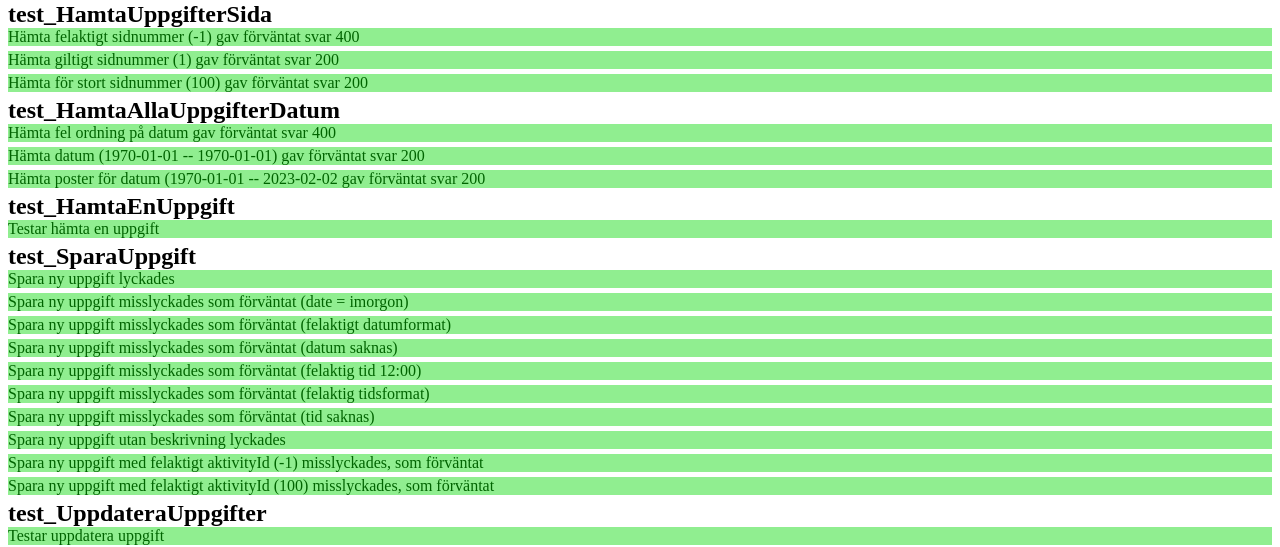
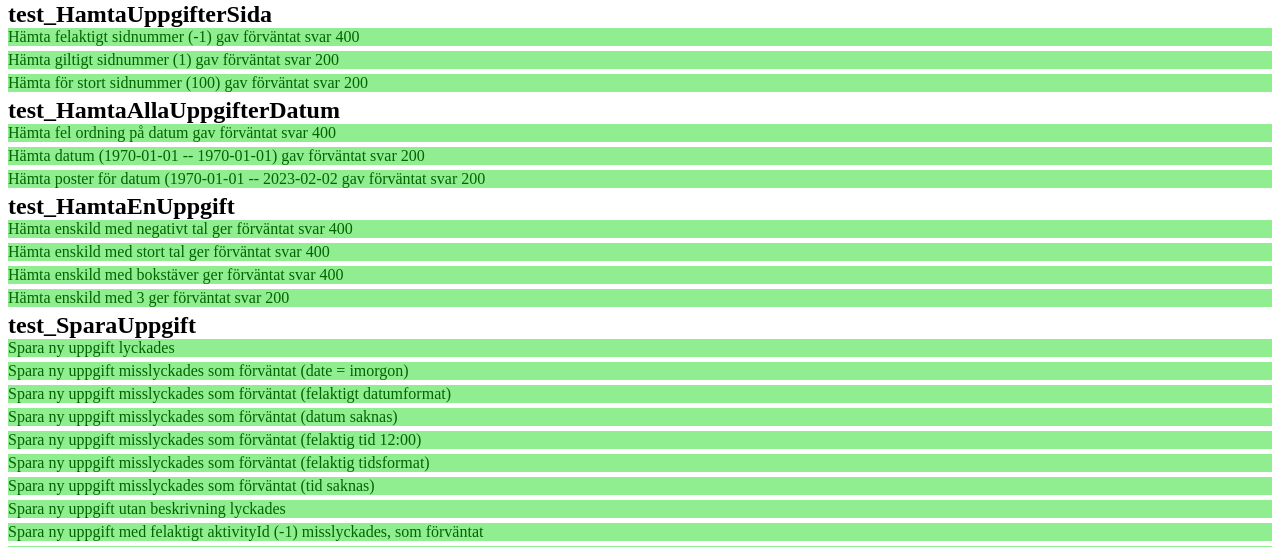
Before and after one commit to kjell-hansen/tidsredovisning_api, a PHP site: page /test/index.php in a window 1280 px wide. Shown: the part 643-1190 px from the top of the page. Run offline with PHP 8.4, Linux system fonts and the light colour scheme; data comes from the database, SQL or seed files in the repository.

Commit message:
Hämta enskild uppgift och alla tester funkar

```diff
--- a/src/tasks.php
+++ b/src/tasks.php
@@ -156,7 +156,42 @@ function hamtaDatum(DateTimeInterface $from, DateTimeInterface $tom): Response {
  * @return Response
  */
 function hamtaEnskildUppgift(int $id): Response {
-    return new Response("Hämta task $id", 200);
+    // Kontrollera indata
+    $kollatID = filter_var($id, FILTER_VALIDATE_INT);
+    if (!$kollatID || $kollatID < 1) {
+        $out = new stdClass();
+        $out->error = ["Felaktig indata", "$id är inget giltigt heltal"];
+        return new Response($out, 400);
+    }
+
+    // Koppla mot databas
+    $db= connectDb();
+
+    // Förbered och exekvera SQL
+    $stmt=$db->prepare("SELECT t.id, activityId, date, time, description, activity "
+            . " FROM tasks t "
+            . " INNER JOIN activities a ON activityId=a.id "
+            . " WHERE t.id=:id ");
+
+    $stmt->execute(["id"=>$kollatID]);
+
+    // Returnera svaret
+    if($row=$stmt->fetch()) {
+        $out=new stdClass();
+        $out->id=$row["id"];
+        $out->activityId=$row["activityId"];
+        $out->date=$row["date"];
+        $out->time=$row["time"];
+        $out->description=$row["description"];
+        $out->activity=$row["activity"];
+
+        return new Response($out);
+    } else {
+        $out=new stdClass();
+        $out->error=["Fel vid hämtning", "Inga poster returnerades"];
+        return new Response($out, 400);
+    }
+
 }
 
 /**
--- a/test/testTasks.php
+++ b/test/testTasks.php
@@ -174,7 +174,43 @@ function test_HamtaAllaUppgifterDatum(): string {
  */
 function test_HamtaEnUppgift(): string {
     $retur = "<h2>test_HamtaEnUppgift</h2>";
-    $retur .= "<p class='ok'>Testar hämta en uppgift</p>";
+    try {
+        // Testa negativt tal
+        $svar = hamtaEnskildUppgift(-1);
+        if ($svar->getStatus() === 400) {
+            $retur .= "<p class='ok'>Hämta enskild med negativt tal ger förväntat svar 400</p>";
+        } else {
+            $retur .= "<p class='error'>Hämta enskild med negativt tal ger {$svar->getStatus()} "
+                    . "inte förväntat svar 400</p>";
+        }
+        // Testa för stort tal
+        $svar = hamtaEnskildUppgift(100);
+        if ($svar->getStatus() === 400) {
+            $retur .= "<p class='ok'>Hämta enskild med stort tal ger förväntat svar 400</p>";
+        } else {
+            $retur .= "<p class='error'>Hämta enskild med stort (100) tal ger {$svar->getStatus()} "
+                    . "inte förväntat svar 400</p>";
+        }
+        // Testa bokstäver
+        $svar = hamtaEnskildUppgift((int) "sju");
+        if ($svar->getStatus() === 400) {
+            $retur .= "<p class='ok'>Hämta enskild med bokstäver ger förväntat svar 400</p>";
+        } else {
+            $retur .= "<p class='error'>Hämta enskild med bokstäver ('sju') tal ger {$svar->getStatus()} "
+                    . "inte förväntat svar 400</p>";
+        }
+        // Testa giltigt tal
+        $svar = hamtaEnskildUppgift(3);
+        if ($svar->getStatus() === 200) {
+            $retur .= "<p class='ok'>Hämta enskild med 3 ger förväntat svar 200</p>";
+        } else {
+            $retur .= "<p class='error'>Hämta enskild med 3 ger {$svar->getStatus()} "
+                    . "inte förväntat svar 200</p>";
+        }
+    } catch (Exception $ex) {
+        $retur .= "<p class='error'>Något gick fel, meddelandet säger:<br> {$ex->getMessage()}</p>";
+    }
+
     return $retur;
 }
 
```
